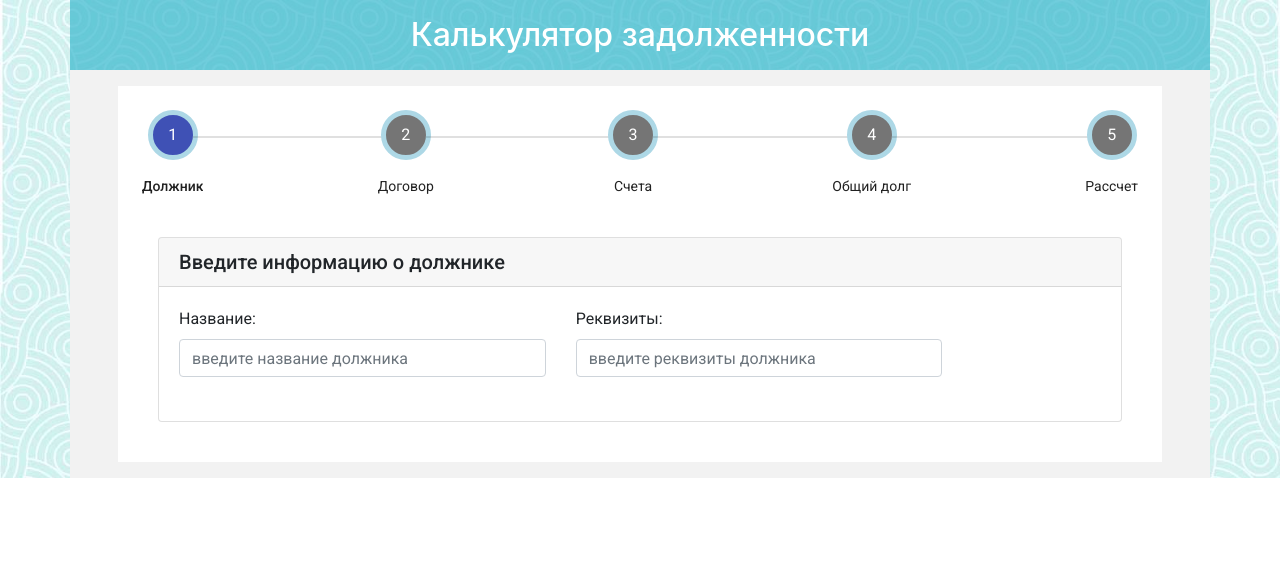
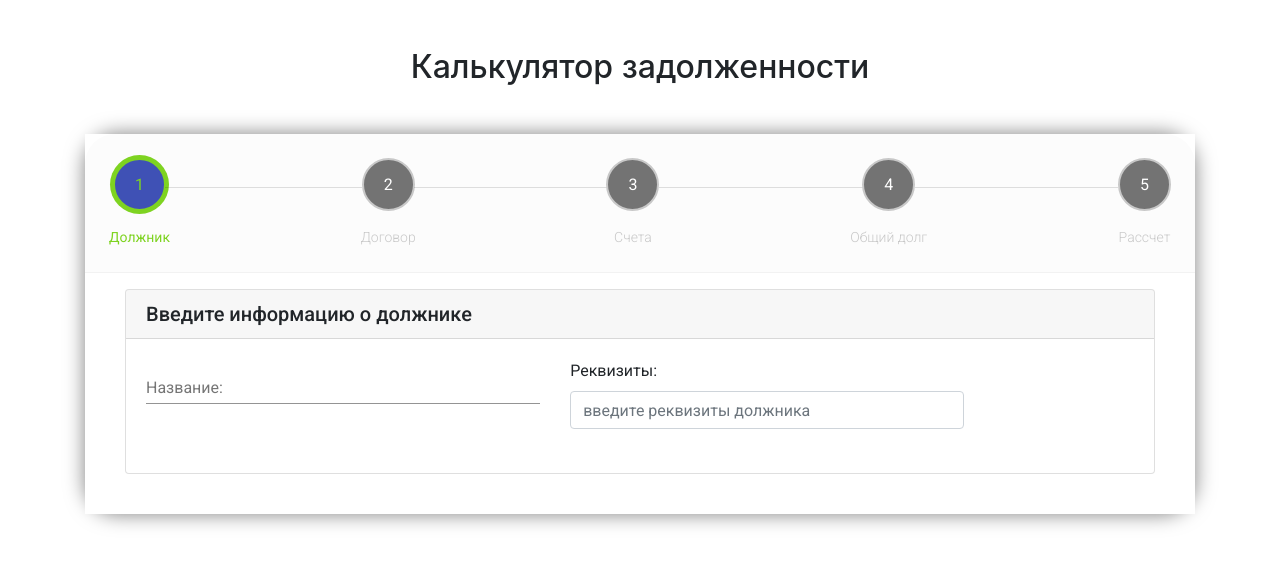
Before and after one commit to Globus007/debt-calculator-frontend, an Angular app: page / in a window 1280 px wide. Shown: the top 566 px of the page. Built offline with nearby package versions, Linux system fonts and the light colour scheme.

Commit message:
designed steppers

```diff
--- a/src/app/app.module.ts
+++ b/src/app/app.module.ts
@@ -19,6 +19,7 @@ import { ErrorComponent } from './error/error.component';
 import { BrowserAnimationsModule } from '@angular/platform-browser/animations';
 import { MatStepperModule } from '@angular/material/stepper';
 import { MatIconModule } from '@angular/material/icon';
+import { MatInputModule } from '@angular/material/input';
 
 
 @NgModule({
@@ -42,7 +43,8 @@ import { MatIconModule } from '@angular/material/icon';
     ReactiveFormsModule,
     BrowserAnimationsModule,
     MatStepperModule,
-    MatIconModule
+    MatIconModule,
+    MatInputModule
   ],
   providers: [CalculatorDataService],
   bootstrap: [AppComponent]
--- a/src/app/calculator/calculator.component.css
+++ b/src/app/calculator/calculator.component.css
@@ -1,43 +1,72 @@
 .calculator-input {
-    background: #F2F2F2;
+    /* background: #F2F2F2; */
+    border-radius: 32px;
+    box-shadow: 0 0 20px 0 rgba(0, 0, 0, 0.5);
 }
 
 .calculator-heading {
-    background: rgba(52, 182, 204, 0.67);
-    color: #fff;
+    /* background: rgba(52, 182, 204, 0.67); */
+    /* color: #fff; */
 }
 
 .calculator-body {
-    background: url(/assets/img/bck.jpg)no-repeat;
-    background-size: cover;
+    /* height: 100vh; */
+    /* background: url(/assets/img/bck.jpg)no-repeat; */
+    /* background-size: cover; */
+}
+
+/deep/ .mat-horizontal-stepper-header-container {
+    border-bottom: 1px solid #f2f2f2;
+    background: #fcfcfc;
+    border-radius: 30px 30px 0 0;
 }
 
 /deep/ .mat-horizontal-stepper-header:not(:last-child)::after {
-    top: 50px !important;
-    color: lightblue;
-    border-top-width: 2px !important;
+    right: -6px !important;
 }
 
 /deep/ .mat-horizontal-stepper-header:not(:first-child)::before {
-    top: 50px !important;
-    color: lightblue;
-    border-top-width: 2px !important;
+    left: -6px !important;
+}
+
+/deep/ .mat-horizontal-stepper-header:not(:first-child)::before {
+    top: 53px !important;
+    color: #c8c8c8;
+}
+
+/deep/ .mat-horizontal-stepper-header:not(:last-child)::after {
+    top: 53px !important;
+    color: #c8c8c8;
 }
 
 /deep/ .mat-stepper-horizontal-line {
-    top: 50px !important;
-    color: lightblue;
-    border-top-width: 2px !important;
+    top: 53px !important;
+    color: #c8c8c8;
 }
 
 /deep/ .mat-step-icon-selected {
-    color: white !important;
-    background: lightblue ;
+    color: #7ed321 !important;
+    border: 2px solid #7ed321 !important;
+    box-shadow: 0 0 0px 3px #7ed321;
+}
+
+/deep/ .mat-step-label {
+    color: #c8c8c8 !important;
+    font-weight: 300;
+}
+
+/deep/ .mat-step-label-selected {
+    color: #7ed321 !important;
+    font-weight: normal;
 }
 
 /deep/ div.mat-step-icon {
-    color: lightblue;
-    width: 50px;
-    height: 50px;
-    border: 5px solid lightblue;
+    color: #c8c8c8;
+    width: 53px;
+    height: 53px;
+    /* border: 2px solid #7ed321; */
+    border: 2px solid #c8c8c8;
+    /* background: white url(../icons/Fund_your_account.svg) no-repeat 50% 50%;
+    color: transparent!important;
+    background-size: 100%; */
 }
--- a/src/app/calculator/calculator.component.html
+++ b/src/app/calculator/calculator.component.html
@@ -1,12 +1,12 @@
-<div class="calculator-body">
-    <h2 class="container calculator-heading my-md-0 py-3 text-center">Калькулятор задолженности</h2>
+<div class="calculator-body container">
+    <h2 class="container calculator-heading my-md-0 py-5 text-center">Калькулятор задолженности</h2>
 
-    <div id="calculator" class="container calculator-input px-2 px-lg-5 py-3">
+    <div id="calculator" class="calculator-input">
 
         <form [formGroup]="calculatorFormGroup" (ngSubmit)="onSubmit()">
 
         <mat-horizontal-stepper labelPosition="bottom">
-            <mat-step>
+            <mat-step class="step-header">
                 <ng-template matStepLabel>Должник</ng-template>
                 <div class="card m-3">
                     <h5 class="card-header">Введите информацию о должнике</h5>
--- a/src/app/debtor/debtor.component.html
+++ b/src/app/debtor/debtor.component.html
@@ -2,6 +2,17 @@
 
     <div class="form-group row">
 
+        <div class="col-sm-5 mb-2">
+            <mat-form-field style="width: 100%;">
+                <mat-label>Название:</mat-label>
+                <input
+                    matInput
+                    formControlName="name"
+                    placeholder="введите название должника">
+            </mat-form-field>
+        </div>
+
+<!--
         <div class="col-sm-5 mb-2">
             <label class="justify-content-start" for="debtor-name">Название:</label>
             <input
@@ -10,7 +21,7 @@
                 name="debtor-name"
                 formControlName="name"
                 placeholder="введите название должника">
-        </div>
+        </div> -->
 
         <div class="col-sm-5 mb-2">
             <label class="justify-content-start" for="debtor-props">Реквизиты:</label>
```
